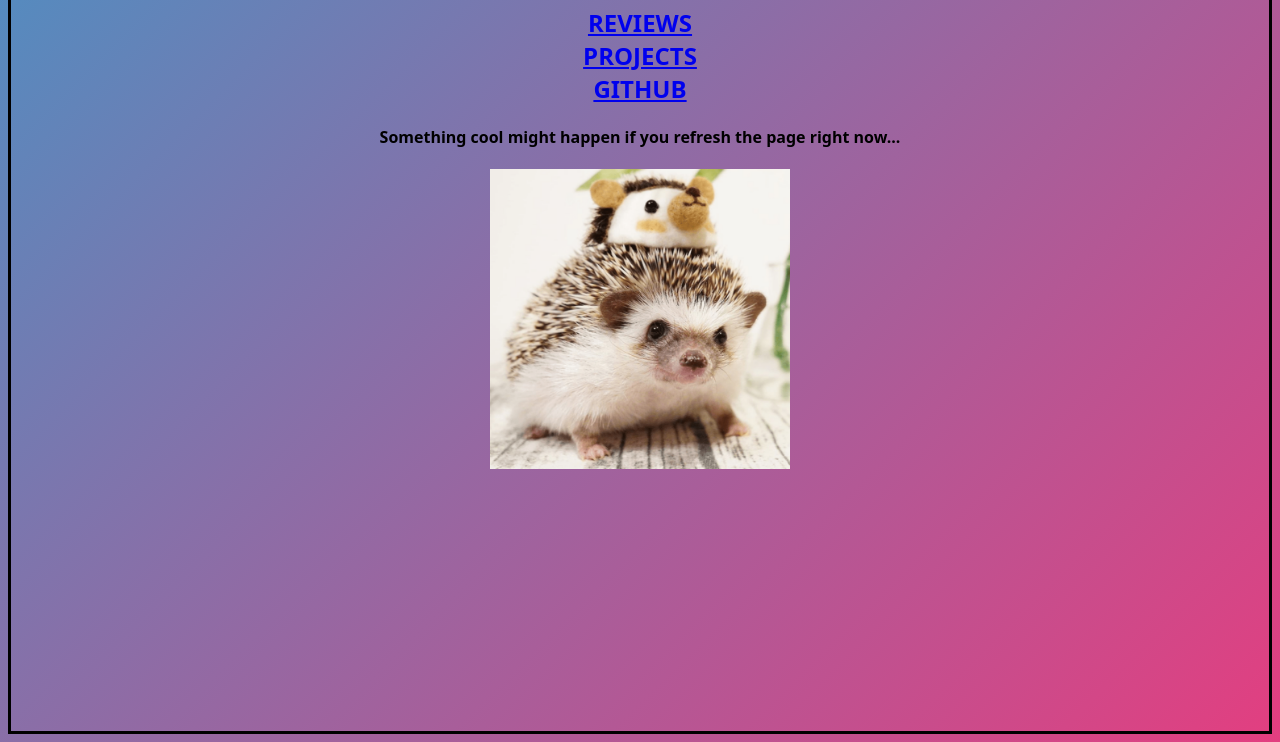
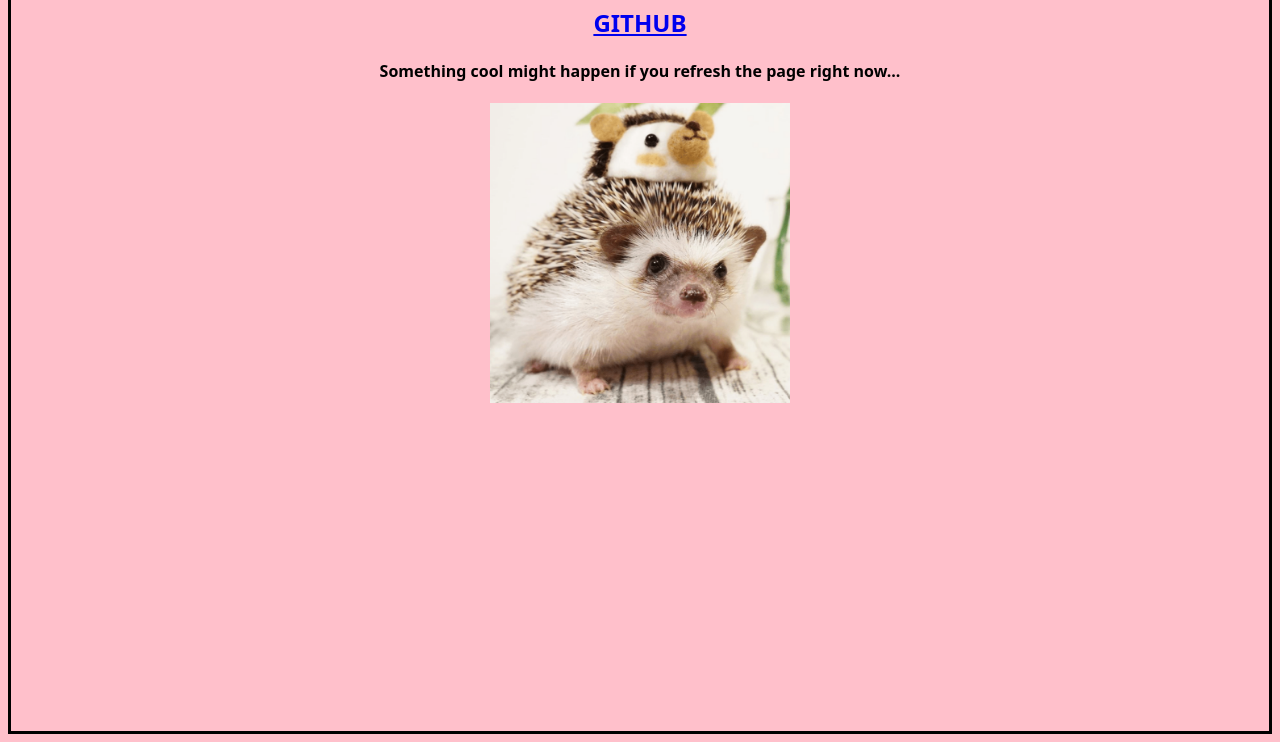
Before and after one commit to dnsva/dnsva.github.io, a plain HTML site: page index.html in a window 1280 px wide. Shown: the part 80-822 px from the top of the page. Drawn offline with Linux system fonts and the light colour scheme.

Commit message:
made it pink

```diff
--- a/index.html
+++ b/index.html
@@ -17,8 +17,8 @@
     <h1 style="font-family: 'Press Start 2P', cursive;">MY WEBSITE</h1>
 
     <h2>
-        <a href="SCHOOL/REVIEWS/index.html">          REVIEWS </a> <br>
-        <a href="SCHOOL/PROJECTS/index.html">          PROJECTS </a> <br>
+        <!--a href="SCHOOL/REVIEWS/index.html">          REVIEWS </a> <br> -->
+        <!--a href="SCHOOL/PROJECTS/index.html">          PROJECTS </a> <br> -->
         <a href="https://github.com/dnsva/">     GITHUB  </a> <br>
 
     </h2>
--- a/styles.css
+++ b/styles.css
@@ -8,7 +8,8 @@ background-image: linear-gradient(to bottom right, red, yellow);
 body {
 	border-style: solid;
     font-family: system-ui;
-	background: linear-gradient(-45deg, #ee7752, #e73c7e, #23a6d5, #23d5ab);
+	background-color: pink;
+	/*background: linear-gradient(-45deg, #ee7752, #e73c7e, #23a6d5, #23d5ab);*/
 	background-size: 400% 400%;
 	animation: gradient 30s ease infinite;
 	height: 100vh;
```
